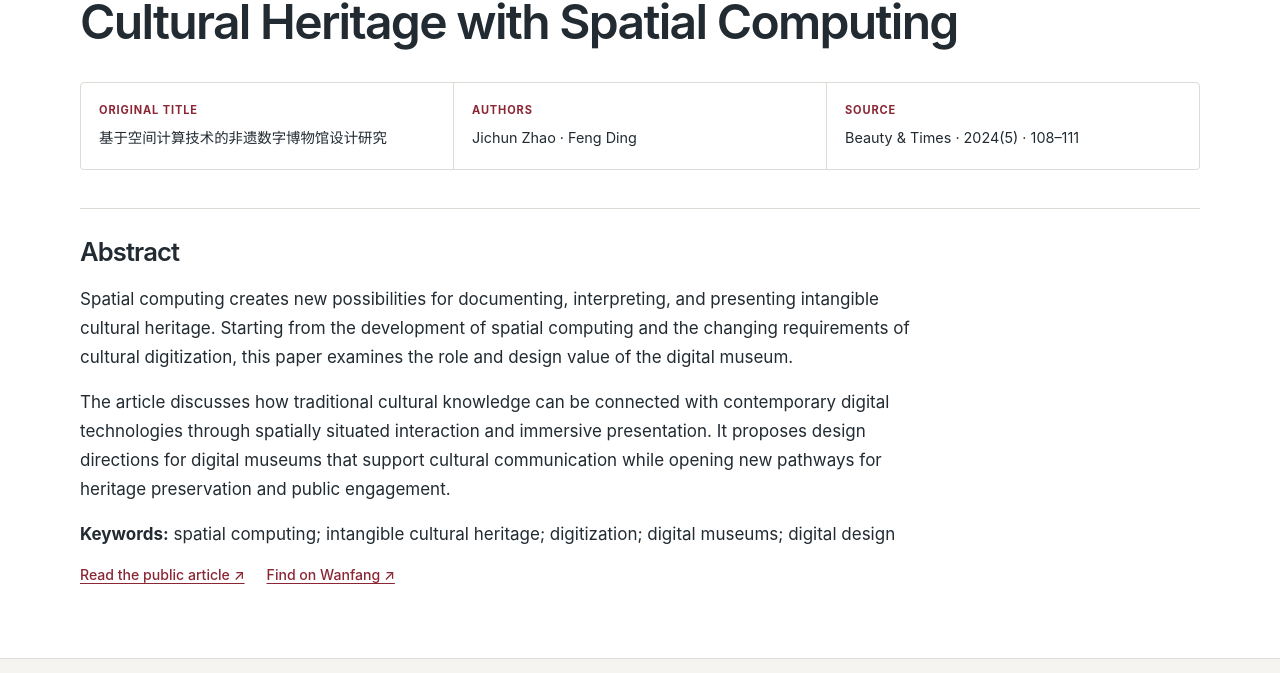
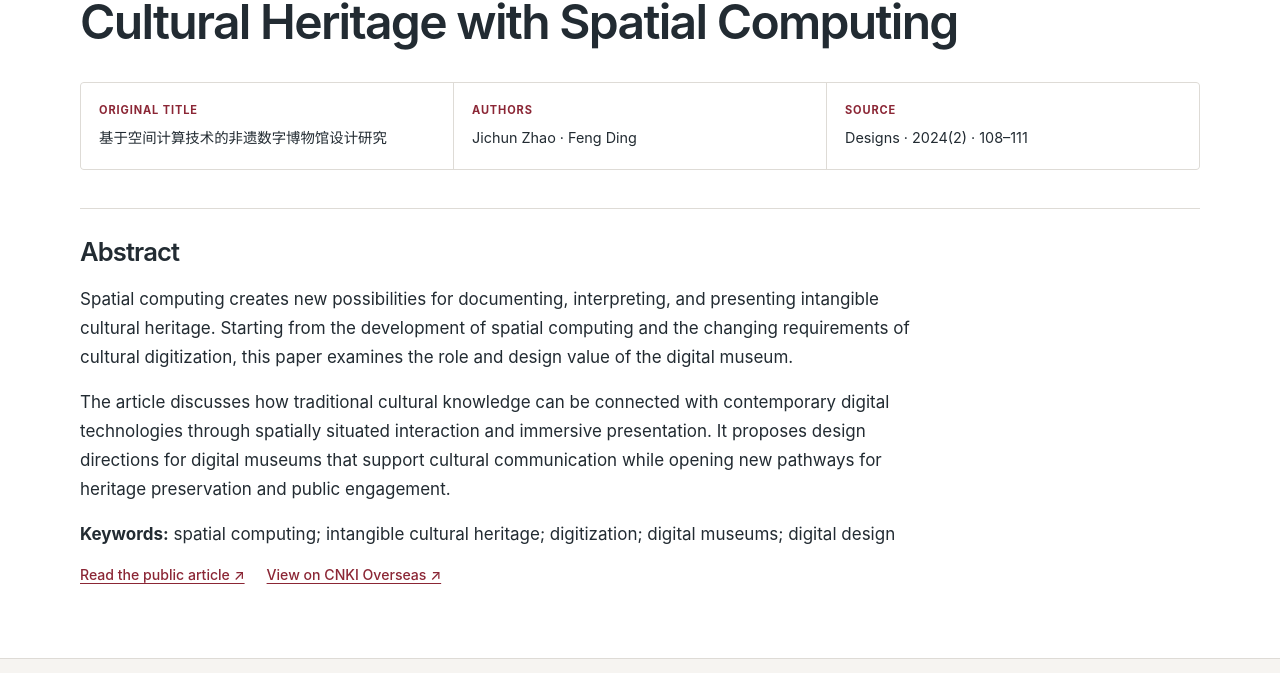
Before and after one commit to Elliot1540/ElliotChiu.github.io, a Jekyll site: the page built from _publications/2024-01-02-digital-museums-ich-spatial-computing.md, in a window 1280 px wide and 1084 px high. Shown: the part 291-964 px from the top of the window. Built offline with Jekyll 4.4.1, drawn with Linux system fonts in a browser that asks for light colours.

Commit message:
Update publication metadata and CNKI links

```diff
--- a/_publications/2024-01-02-digital-museums-ich-spatial-computing.md
+++ b/_publications/2024-01-02-digital-museums-ich-spatial-computing.md
@@ -7,15 +7,15 @@ permalink: /publications/digital-museums-ich-spatial-computing/
 excerpt: "Explores how spatial computing can support new forms of preservation, interpretation, and public access in digital museums."
 year: 2024
 sort_order: 202403
-venue: "Beauty & Times"
-citation: "Zhao, J., & Ding, F. (2024). Designing digital museums for intangible cultural heritage with spatial computing. Beauty & Times, 2024(5), 108–111."
-paperurl: "https://m.fx361.com/news/2024/0403/23310093.html"
+venue: "Designs"
+citation: "Zhao, J., & Ding, F. (2024). Designing digital museums for intangible cultural heritage with spatial computing. Designs, 2024(2), 108–111."
+paperurl: "https://oversea.cnki.net/kcms2/article/abstract?v=tQWh-SbE9GqytYCV4B1dGzR_zV3eNr_wM18V-TaCDrevY81F0KjGHoH2uG5NYcrDjhXDZoOq9y-FfjEGycmwxORVXK8cQkqiXUassCq-A52Ox0SDCKJ5f8RlYDae_G5_IogWlI_2O2VET4rCJSdMGiK8NK8UOZ-oEQbxSsr5truVPF3V1i_V1w==&uniplatform=OVERSEA&language=EN"
 ---
 
 <div class="project-facts publication-facts">
 <p><span>Original title</span>基于空间计算技术的非遗数字博物馆设计研究</p>
 <p><span>Authors</span>Jichun Zhao · Feng Ding</p>
-<p><span>Source</span>Beauty & Times · 2024(5) · 108–111</p>
+<p><span>Source</span>Designs · 2024(2) · 108–111</p>
 </div>
 
 ## Abstract
@@ -26,4 +26,4 @@ The article discusses how traditional cultural knowledge can be connected with c
 
 **Keywords:** spatial computing; intangible cultural heritage; digitization; digital museums; digital design
 
-<p class="publication-links"><a href="https://m.fx361.com/news/2024/0403/23310093.html">Read the public article ↗</a><a href="https://s.wanfangdata.com.cn/paper?q=%E5%9F%BA%E4%BA%8E%E7%A9%BA%E9%97%B4%E8%AE%A1%E7%AE%97%E6%8A%80%E6%9C%AF%E7%9A%84%E9%9D%9E%E9%81%97%E6%95%B0%E5%AD%97%E5%8D%9A%E7%89%A9%E9%A6%86%E8%AE%BE%E8%AE%A1%E7%A0%94%E7%A9%B6">Find on Wanfang ↗</a></p>
+<p class="publication-links"><a href="https://m.fx361.com/news/2024/0403/23310093.html">Read the public article ↗</a><a href="https://oversea.cnki.net/kcms2/article/abstract?v=tQWh-SbE9GqytYCV4B1dGzR_zV3eNr_wM18V-TaCDrevY81F0KjGHoH2uG5NYcrDjhXDZoOq9y-FfjEGycmwxORVXK8cQkqiXUassCq-A52Ox0SDCKJ5f8RlYDae_G5_IogWlI_2O2VET4rCJSdMGiK8NK8UOZ-oEQbxSsr5truVPF3V1i_V1w==&uniplatform=OVERSEA&language=EN">View on CNKI Overseas ↗</a></p>
```
Also changed, not shown: _publications/2025-01-01-digital-preservation-pathways-ich-xuzhou.md (+5 -5 lines), _publications/2026-01-01-practical-approaches-protection-inheritance-ich-rural-revitalization.md (+5 -5 lines).
